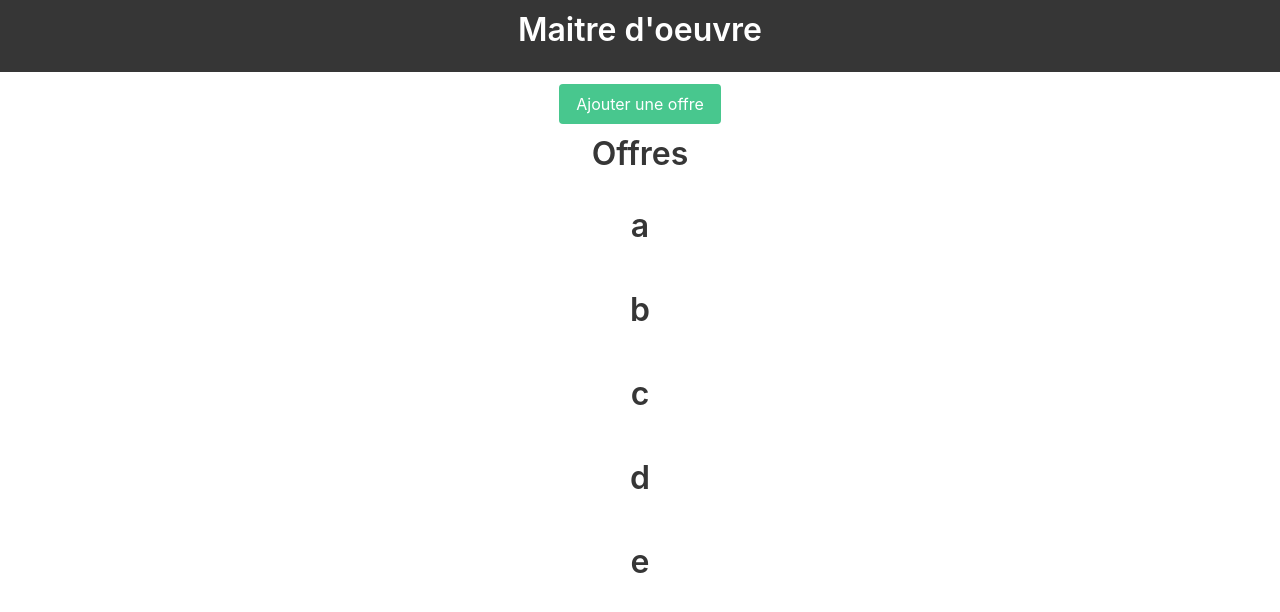
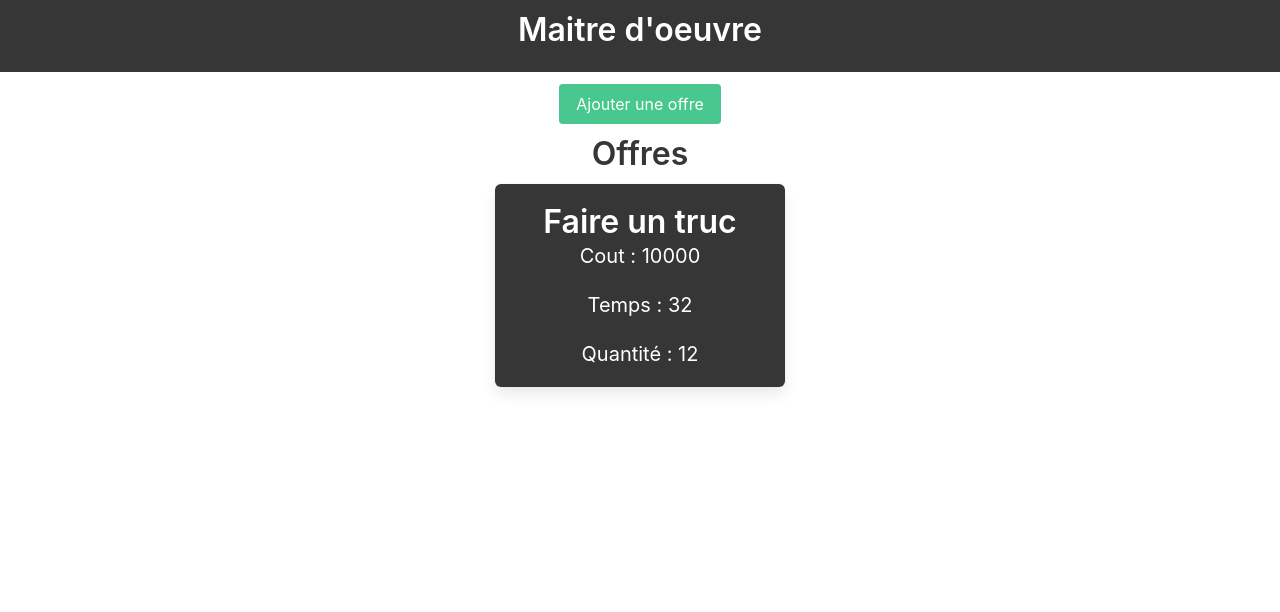
Before and after one commit to willygentet/info801-carrera-gentet, a React (Create React App) app in the folder maitre_oeuvre/: page / in a window 1280 px wide. Shown: the top 612 px of the page. Built offline with nearby package versions, Linux system fonts and the light colour scheme.

Commit message:
offre cssHESS

```diff
--- a/maitre_oeuvre/src/components/Offre.js
+++ b/maitre_oeuvre/src/components/Offre.js
@@ -7,9 +7,12 @@ class Offre extends React.Component {
 
     render() {
         return (
-            <div className="columns is-mobile is-centered">
-                <div className="p-5 has-text-centered is-one-third">
-                    <h1 className="title">{this.props.name}</h1>
+            <div className="columns is-mobile is-centered ">
+                <div className="box pr-6 pl-6 has-text-centered is-half  has-background-dark is-rounded">
+                    <h1 className="title has-text-white">{this.props.offre.requierements}</h1>
+                    <div className="subtitle has-text-white">Cout : {this.props.offre.cost}</div>
+                    <div className="subtitle has-text-white">Temps : {this.props.offre.time}</div>
+                    <div className="subtitle has-text-white">Quantité : {this.props.offre.quantity}</div>
                 </div>
             </div>
         );
--- a/maitre_oeuvre/src/components/Offres.js
+++ b/maitre_oeuvre/src/components/Offres.js
@@ -2,11 +2,32 @@ import React from "react";
 import Offre from "./Offre";
 import axios from "axios";
 const data = {"offres": [
-    "a",
-    "b",
-    "c",
-    "d",
-    "e"
+    {
+        "requierements": "Faire un truc",
+        "cost": 10000,
+        "time": 32,
+        "quantity": 12,
+        "propositions": [
+            {
+                "requierements": "Faire un truc",
+                "cost": 12000,
+                "time": 32,
+                "quantity": 12,
+                "fabricant": "ikea",
+                "valid": false,
+                "message": ""
+            },
+            {
+                "requierements": "Faire un autre truc",
+                "cost": 11000,
+                "time": 32,
+                "quantity": 12,
+                "fabricant": "ikea",
+                "valid": false,
+                "message": ""
+            }
+        ]
+    }
   ]};
 class Offres extends React.Component {
 
@@ -20,7 +41,7 @@ class Offres extends React.Component {
             })*/
     }
     createOffer =  (offre) => {
-        return <Offre name={offre} key={offre}/>;
+        return <Offre offre={offre} key={offre}/>;
     }
     createOffers =  (offres) => {
         return offres.map(this.createOffer);
```
